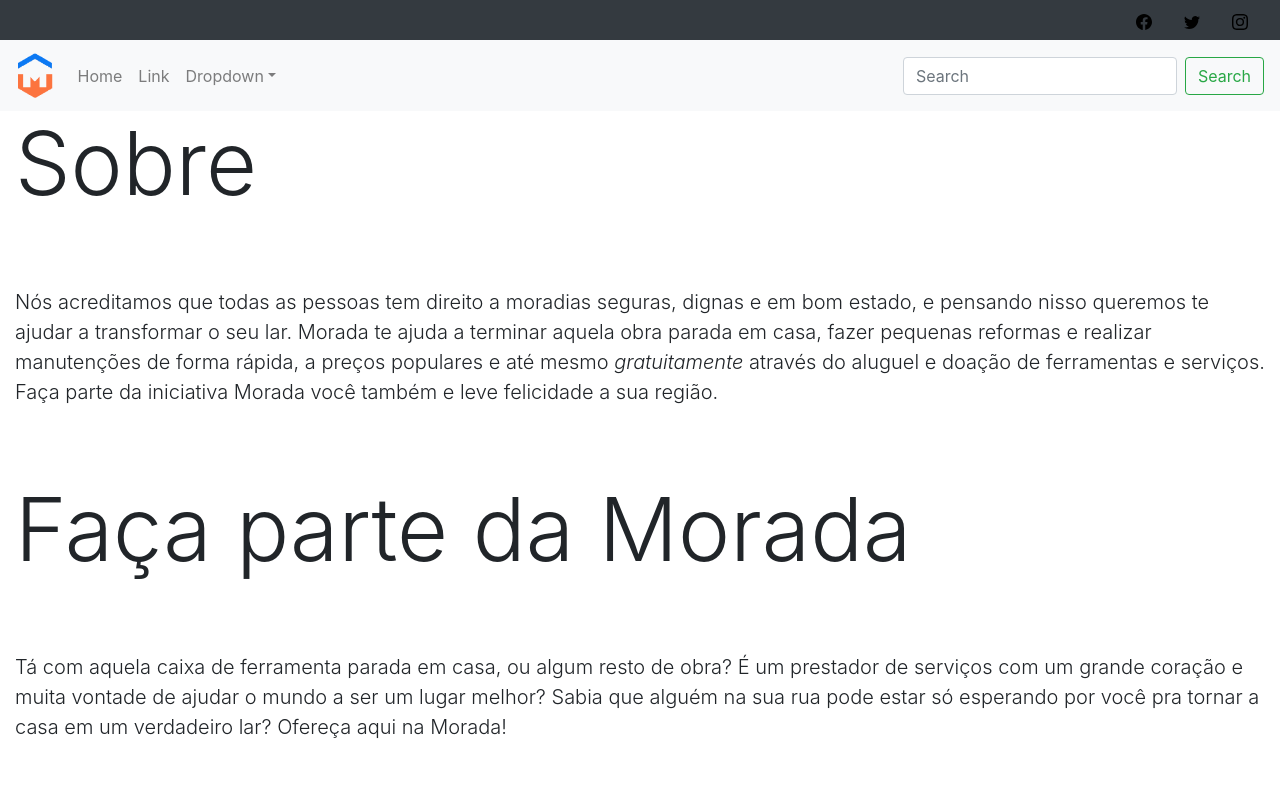
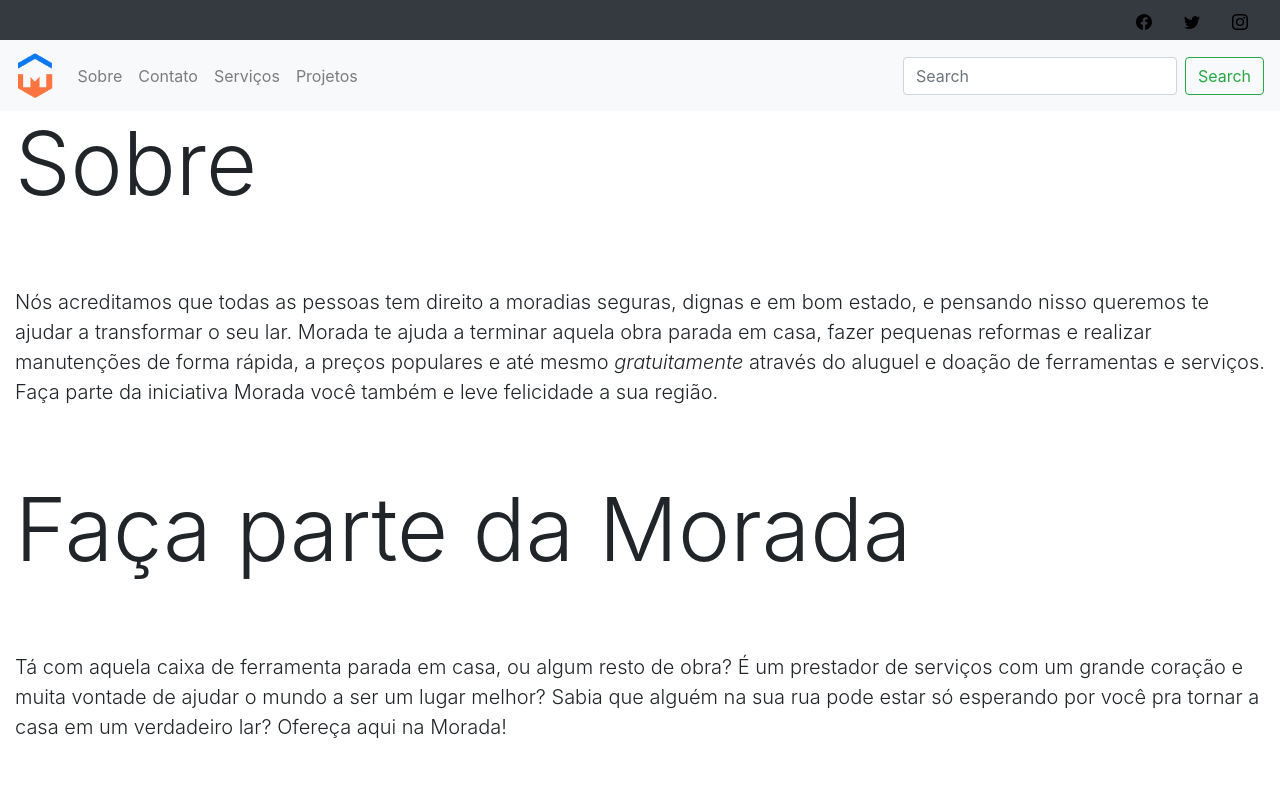
Before and after one commit to matheusrdads/morada_react, a React (Create React App) app: page / in a window 1280 px wide. Shown: the top 800 px of the page. Built offline with nearby package versions, Linux system fonts and the light colour scheme.

Commit message:
atualzando antes do merge

```diff
--- a/src/components/Menu/index.js
+++ b/src/components/Menu/index.js
@@ -1,5 +1,5 @@
 import React from 'react';
-import { Navbar, Nav, NavDropdown, Form, FormControl, Button, Image } from "react-bootstrap";
+import { Navbar, Nav, Form, FormControl, Button, Image } from "react-bootstrap";
 import { Facebook, Twitter, Instagram } from 'react-bootstrap-icons';
 import logo from '../.././views/assets/logo.png'
 
@@ -17,15 +17,10 @@ export default function Menu() {
         <Navbar.Toggle aria-controls="basic-navbar-nav" />
         <Navbar.Collapse id="basic-navbar-nav">
           <Nav className="mr-auto">
-            <Nav.Link href="#home">Home</Nav.Link>
-            <Nav.Link href="#link">Link</Nav.Link>
-            <NavDropdown title="Dropdown" id="basic-nav-dropdown">
-              <NavDropdown.Item href="#action/3.1">Action</NavDropdown.Item>
-              <NavDropdown.Item href="#action/3.2">Another action</NavDropdown.Item>
-              <NavDropdown.Item href="#action/3.3">Something</NavDropdown.Item>
-              <NavDropdown.Divider />
-              <NavDropdown.Item href="#action/3.4">Separated link</NavDropdown.Item>
-            </NavDropdown>
+            <Nav.Link href="#home">Sobre</Nav.Link>
+            <Nav.Link href="#link">Contato</Nav.Link>
+            <Nav.Link href="#link">Serviços</Nav.Link>
+            <Nav.Link href="#link">Projetos</Nav.Link>
           </Nav>
           <Form inline>
             <FormControl type="text" placeholder="Search" className="mr-sm-2" />
```
Also changed, not shown: 1 other file (tests, documents, lock files or other folders).
